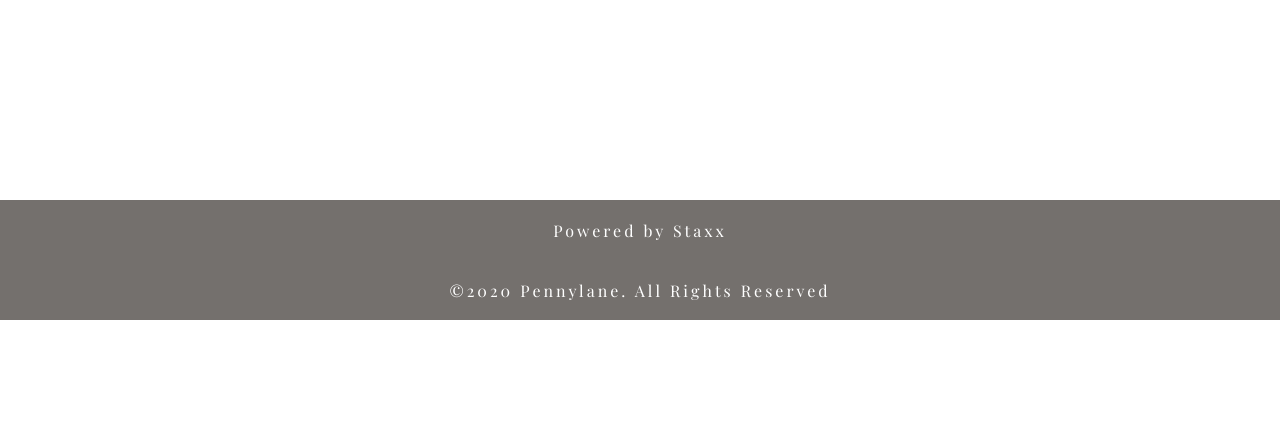
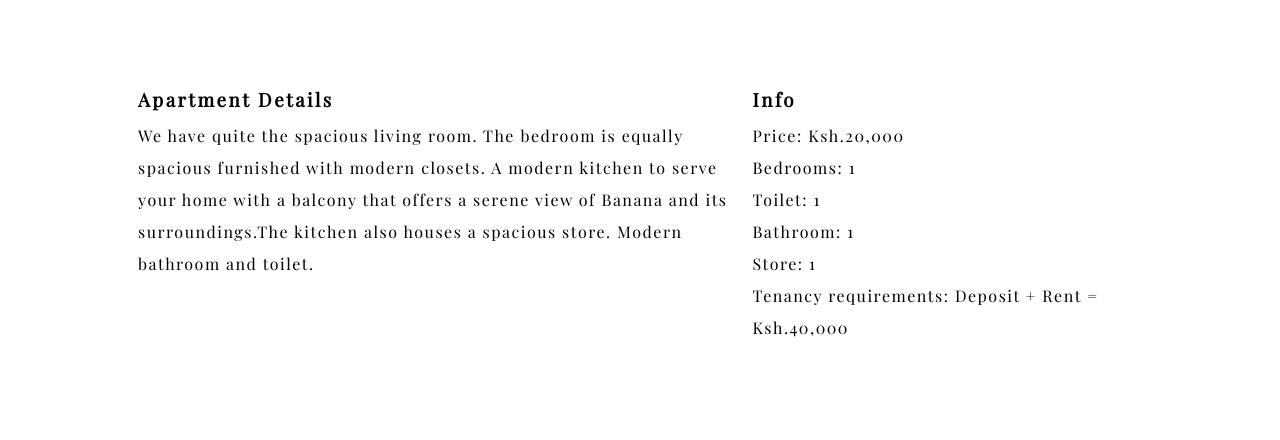
Before and after one commit to Mark9Mbugua/Pennylane, a React (Create React App) app: page /one-bedroom in a window 1280 px wide. Shown: the part 1294-1734 px from the top of the page. Before the commit the page ends 1614 px from the top, so only its background shows below. Built offline with nearby package versions, Linux system fonts and the light colour scheme.

Commit message:
created one bedroom detail page

```diff
--- a/src/components/Slider/Slider.js
+++ b/src/components/Slider/Slider.js
@@ -5,8 +5,7 @@ import {
     Left,
     Right,
     SliderContainer,
-    Slide,
-    SliderImage
+    Slide
 } from './slider.styles';
 import { OneBedroomPhotos } from '../../data/OneBedroomData';
 
@@ -31,7 +30,7 @@ const ImageSlider = () => {
             <Left onClick={goLeft}><ChevronLeftIcon className='arrow'/></Left>
             <Right onClick={goRight}><ChevronRightIcon className='arrow'/></Right>
         </SliderContainer>
-    )
+    );
 }
 
 export default ImageSlider
--- a/src/pages/OneBedroom.js
+++ b/src/pages/OneBedroom.js
@@ -2,10 +2,13 @@ import React from 'react';
 import {
     ApartmentContainer,
     OneBedroomHero,
-    CustomLink
+    CustomLink,
+    Details,
+    Info
 } from './apartmentDetail.styles';
 import Banner from '../components/Banner/Banner';
 import Slider from '../components/Slider/Slider';
+import { DetailsContainer } from './apartmentDetail.styles';
 
 const OneBedroom = () => {
     return (
@@ -16,6 +19,24 @@ const OneBedroom = () => {
                 </Banner>
             </OneBedroomHero>
             <Slider />
+            <DetailsContainer>
+                <Details>
+                    <h3>Apartment Details</h3>
+                    <p>We have quite the spacious living room. The bedroom is equally spacious
+                    furnished with modern closets. A modern kitchen to serve your home with a
+                    balcony that offers a serene view of Banana and its surroundings.The kitchen also
+                    houses a spacious store. Modern bathroom and toilet.</p>
+                </Details>
+                <Info>
+                    <h3>Info</h3>
+                    <p>Price: Ksh.20,000</p>
+                    <p>Bedrooms: 1</p>
+                    <p>Toilet: 1</p>
+                    <p>Bathroom: 1</p>
+                    <p>Store: 1</p>
+                    <p>Tenancy requirements: Deposit + Rent = Ksh.40,000</p>
+                </Info>
+            </DetailsContainer>
         </ApartmentContainer>
     );
 }
--- a/src/pages/apartmentDetail.styles.jsx
+++ b/src/pages/apartmentDetail.styles.jsx
@@ -43,3 +43,32 @@ export const CustomLink = styled(Link)`
         color: #ececec;
     }
 `;
+
+export const DetailsContainer = styled.div`
+    width: 80%;
+    min-height: 40vh;
+    box-sizing: border-box;
+    display: grid;
+    grid-template-columns: 1.5fr 1fr;
+    position: relative;
+    overflow: hidden;
+    justify-self: center;
+    justify-items: center;
+`;
+
+export const Details = styled.div`
+    display: block;
+    padding: 10px;
+    h3 {
+        line-height: 2.5rem;
+        letter-spacing: 2.5px;
+    }
+    p {
+        letter-spacing: 1.5px;
+        line-height: 2rem;
+    }
+`;
+
+export const Info = styled(Details)`
+
+`;
```
